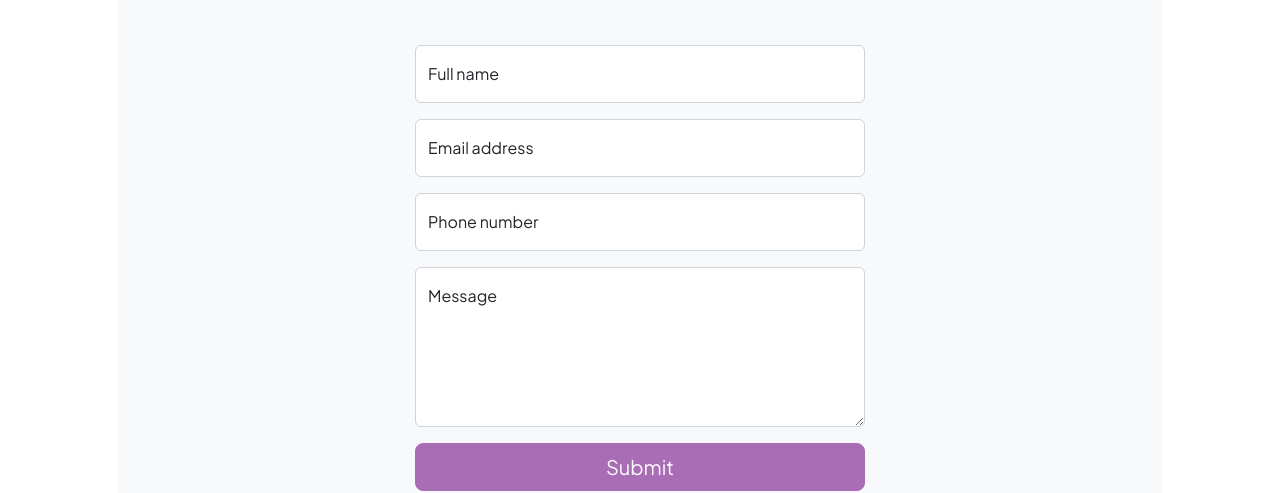
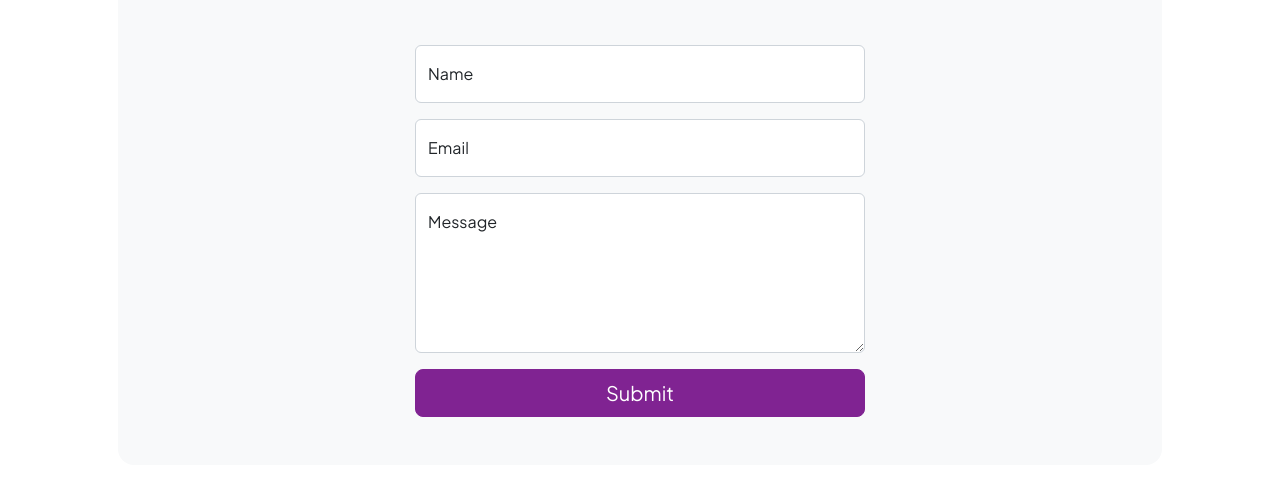
Before and after one commit to DietkeSt/my-projects, a website: page dist/contact.html in a window 1280 px wide. Shown: the part 321-814 px from the top of the page. Drawn offline with nearby package versions, Linux system fonts and the light colour scheme.

Commit message:
Add JS and activate contact form

```diff
--- a/dist/contact.html
+++ b/dist/contact.html
@@ -19,6 +19,12 @@
     <link href="https://cdn.jsdelivr.net/npm/bootstrap-icons@1.8.1/font/bootstrap-icons.css" rel="stylesheet" />
     <!-- Core theme CSS (includes Bootstrap)-->
     <link href="css/styles.css" rel="stylesheet" />
+    <script type="text/javascript" src="https://cdn.jsdelivr.net/npm/@emailjs/browser@3/dist/email.min.js"></script>
+    <script type="text/javascript">
+        (function () {
+            emailjs.init("Mlo2Eju9GKfT9QKnE");
+        })();
+    </script>
 </head>
 
 <body class="d-flex flex-column">
@@ -54,40 +60,25 @@
                         <p class="lead fw-normal text-muted mb-0">Let's work together!</p>
                     </div>
                     <div class="row gx-5 justify-content-center">
-                        <div class="col-lg-8 col-xl-6">
-                            <!-- * * * * * * * * * * * * * * *-->
-                            <!-- * * SB Forms Contact Form * *-->
-                            <!-- * * * * * * * * * * * * * * *-->
-                            <!-- This form is pre-integrated with SB Forms.-->
-                            <!-- To make this form functional, sign up at-->
-                            <!-- https://startbootstrap.com/solution/contact-forms-->
-                            <!-- to get an API token!-->
-                            <form id="contactForm" data-sb-form-api-token="API_TOKEN">
+                        <div class="col-lg-8 col-xl-6 contact-form">
+                            <form id="contactForm" onsubmit="return sendMail(this);">
                                 <!-- Name input-->
                                 <div class="form-floating mb-3">
                                     <input class="form-control" id="name" type="text" placeholder="Enter your name..."
                                         data-sb-validations="required" />
-                                    <label for="name">Full name</label>
+                                    <label for="name">Name</label>
                                     <div class="invalid-feedback" data-sb-feedback="name:required">A name is required.
                                     </div>
                                 </div>
                                 <!-- Email address input-->
                                 <div class="form-floating mb-3">
-                                    <input class="form-control" id="email" type="email" placeholder="name@example.com"
-                                        data-sb-validations="required,email" />
-                                    <label for="email">Email address</label>
+                                    <input class="form-control" id="emailaddress" type="email"
+                                        placeholder="name@example.com" data-sb-validations="required,email" />
+                                    <label for="email">Email</label>
                                     <div class="invalid-feedback" data-sb-feedback="email:required">An email is
                                         required.</div>
                                     <div class="invalid-feedback" data-sb-feedback="email:email">Email is not valid.
                                     </div>
-                                </div>
-                                <!-- Phone number input-->
-                                <div class="form-floating mb-3">
-                                    <input class="form-control" id="phone" type="tel" placeholder="(123) 456-7890"
-                                        data-sb-validations="required" />
-                                    <label for="phone">Phone number</label>
-                                    <div class="invalid-feedback" data-sb-feedback="phone:required">A phone number is
-                                        required.</div>
                                 </div>
                                 <!-- Message input-->
                                 <div class="form-floating mb-3">
@@ -105,10 +96,6 @@
                                 <div class="d-none" id="submitSuccessMessage">
                                     <div class="text-center mb-3">
                                         <div class="fw-bolder">Form submission successful!</div>
-                                        To activate this form, sign up at
-                                        <br />
-                                        <a
-                                            href="https://startbootstrap.com/solution/contact-forms">https://startbootstrap.com/solution/contact-forms</a>
                                     </div>
                                 </div>
                                 <!-- Submit error message-->
@@ -119,7 +106,7 @@
                                     <div class="text-center text-danger mb-3">Error sending message!</div>
                                 </div>
                                 <!-- Submit Button-->
-                                <div class="d-grid"><button class="btn btn-primary btn-lg disabled" id="submitButton"
+                                <div class="d-grid"><button class="btn btn-primary btn-lg" id="submitButton"
                                         type="submit">Submit</button></div>
                             </form>
                         </div>
@@ -145,11 +132,7 @@
     <script src="https://cdn.jsdelivr.net/npm/bootstrap@5.2.3/dist/js/bootstrap.bundle.min.js"></script>
     <!-- Core theme JS-->
     <script src="js/scripts.js"></script>
-    <!-- * * * * * * * * * * * * * * * * * * * * * * * * * * * * * * * * * * * * * * * *-->
-    <!-- * *                               SB Forms JS                               * *-->
-    <!-- * * Activate your form at https://startbootstrap.com/solution/contact-forms * *-->
-    <!-- * * * * * * * * * * * * * * * * * * * * * * * * * * * * * * * * * * * * * * * *-->
-    <script src="https://cdn.startbootstrap.com/sb-forms-latest.js"></script>
+    <script src="js/sendEmail.js"></script>
 </body>
 
 </html>
--- /dev/null
+++ b/dist/js/sendEmail.js
@@ -0,0 +1,40 @@
+function sendMail(contactForm) {
+    const submitButton = contactForm.querySelector('#submitButton');
+
+    emailjs.send("service_98c6jtu", "resume", {
+            "from_name": contactForm.name.value,
+            "reply_to": contactForm.emailaddress.value,
+            "message": contactForm.message.value
+        })
+        .then(
+            function (response) {
+                console.log("SUCCESS", response);
+
+                contactForm.reset();
+
+                const successMessage = document.createElement('p');
+                successMessage.textContent = "Email sent successfully!";
+                successMessage.classList.add('success-message');
+
+                // Append the success message to the form container
+                contactForm.closest('.contact-form').appendChild(successMessage);
+
+                // Display success message inside the submit button
+                submitButton.innerHTML = '<i class="fas fa-check"></i> Success!';
+                submitButton.classList.remove('btn-primary');
+                submitButton.classList.add('btn-success');
+
+                // Optional: Reset button text and styles after a few seconds
+                setTimeout(() => {
+                    successMessage.remove();
+                    submitButton.innerHTML = 'Submit';
+                    submitButton.classList.remove('btn-success');
+                    submitButton.classList.add('btn-primary');
+                }, 10000);
+            },
+            function (error) {
+                console.log("FAILED", error);
+            }
+        );
+    return false;
+}
```
